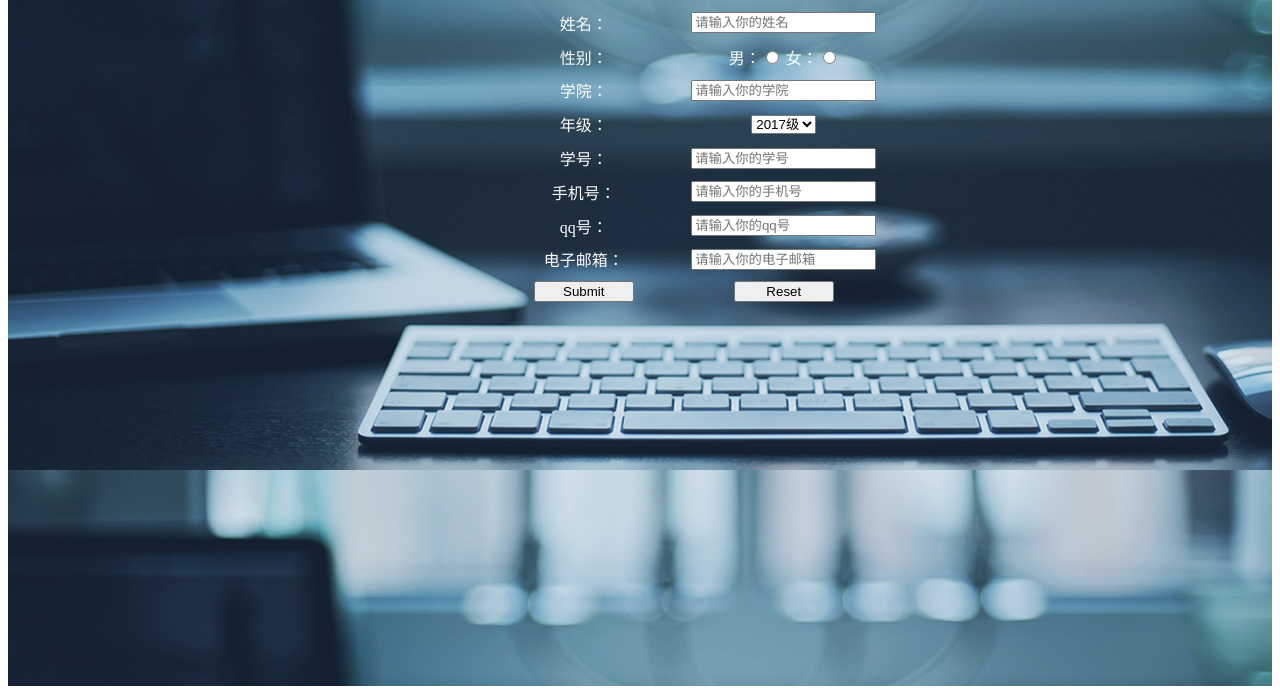
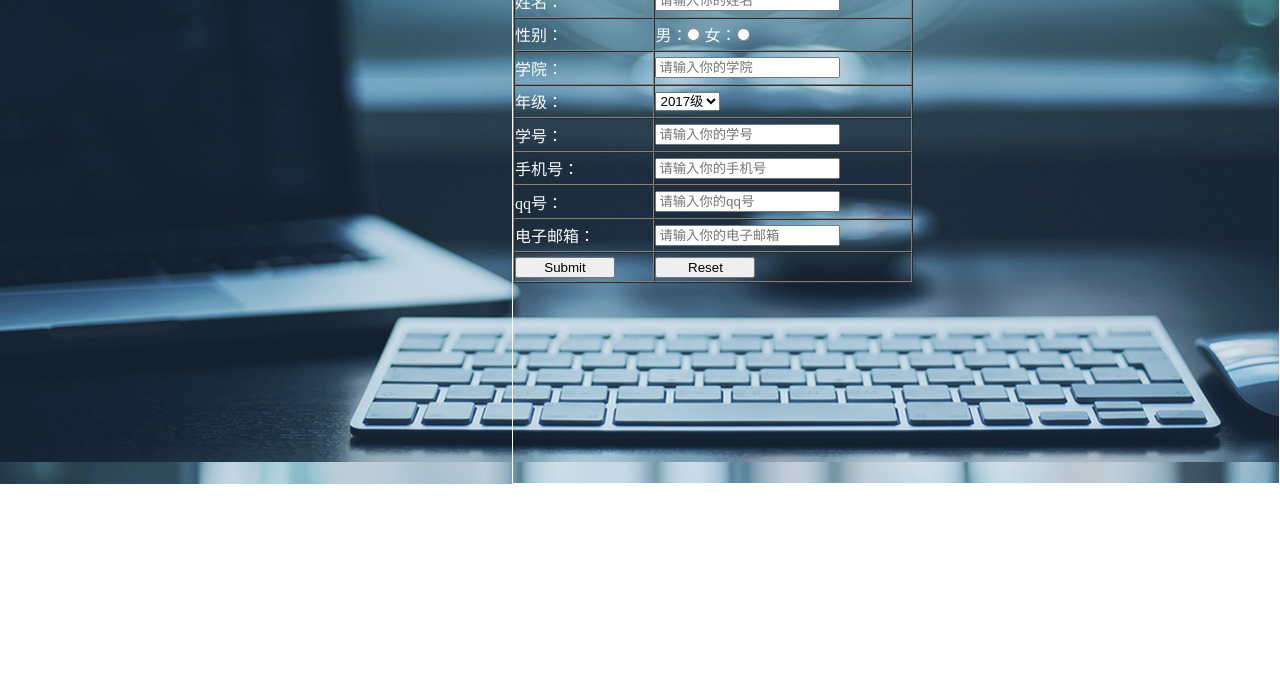
Before and after one commit to Yangzixu666/Final, a plain HTML site: page hebut/index.html in a window 1280 px wide. Shown: the part 212-906 px from the top of the page. After the commit the page ends 800 px from the top, so only its background shows below. Drawn offline with Linux system fonts and the light colour scheme.

Commit message:
Update index.html

```diff
--- a/hebut/index.html
+++ b/hebut/index.html
@@ -5,31 +5,33 @@
 		<meta charset="UTF-8"/>
 		<meta name="viewport" content="width=device-width, initial-scale=1.0, minimum-scale=0.5, maximum-scale=2.0, user-scalable=yes" />
 		<style type="text/css">
+			*{
+				margin: 0;
+			}
 			#mybody{
 				width: 100%;
 				height: 100%;
 				color: #FCFCFC;
 				background: url(images/bg.jpg);
+
 			}
 			#log{
-				width: 400px;
-				height: 680px;
-				text-align: center;
-				margin-left:40%;
+				height: 500px;
+				border: 1px solid;
+				margin-left: 40%;
 			}
 			.submit{
 				width:100px;
-
 			}
 		</style>
 	</head>
 	<body>
 		<div id="mybody">
-				<img src="images/logo.jpg"/>
-				<hr/>
+			<img src="images/logo.jpg"/>
+			<hr/>
 			<div id="log">
 				<form action="">
-					<table border="0" align="center" width="400px" height="300px"cellspacing="0" cellpadding="0">
+					<table border="1" align="center" width="400px" height="300px"cellspacing="0" cellpadding="0">
 						<tr>
 							<td>姓名：</td>
 							<td><input type="text" name="username" placeholder="请输入你的姓名"/></td>
```
